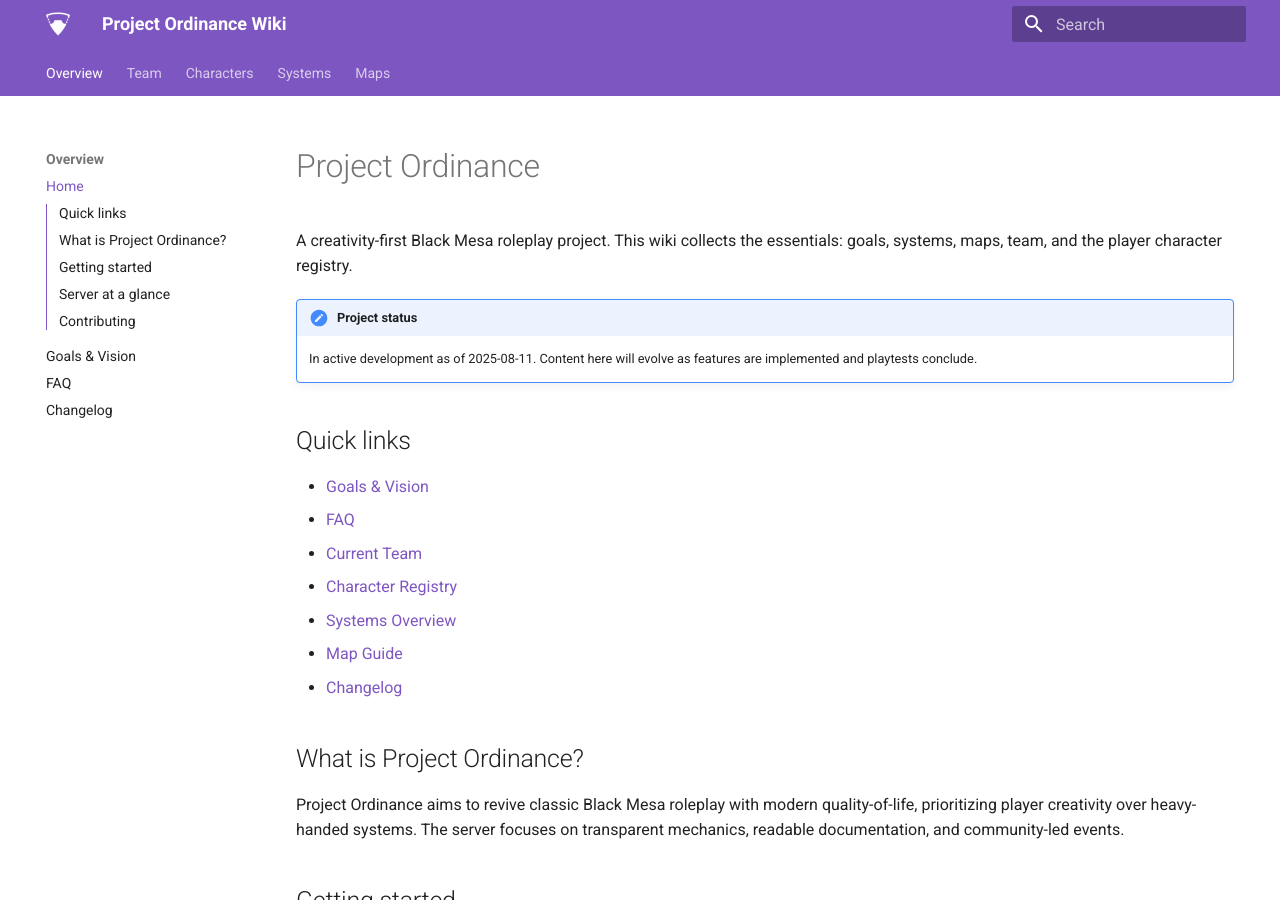
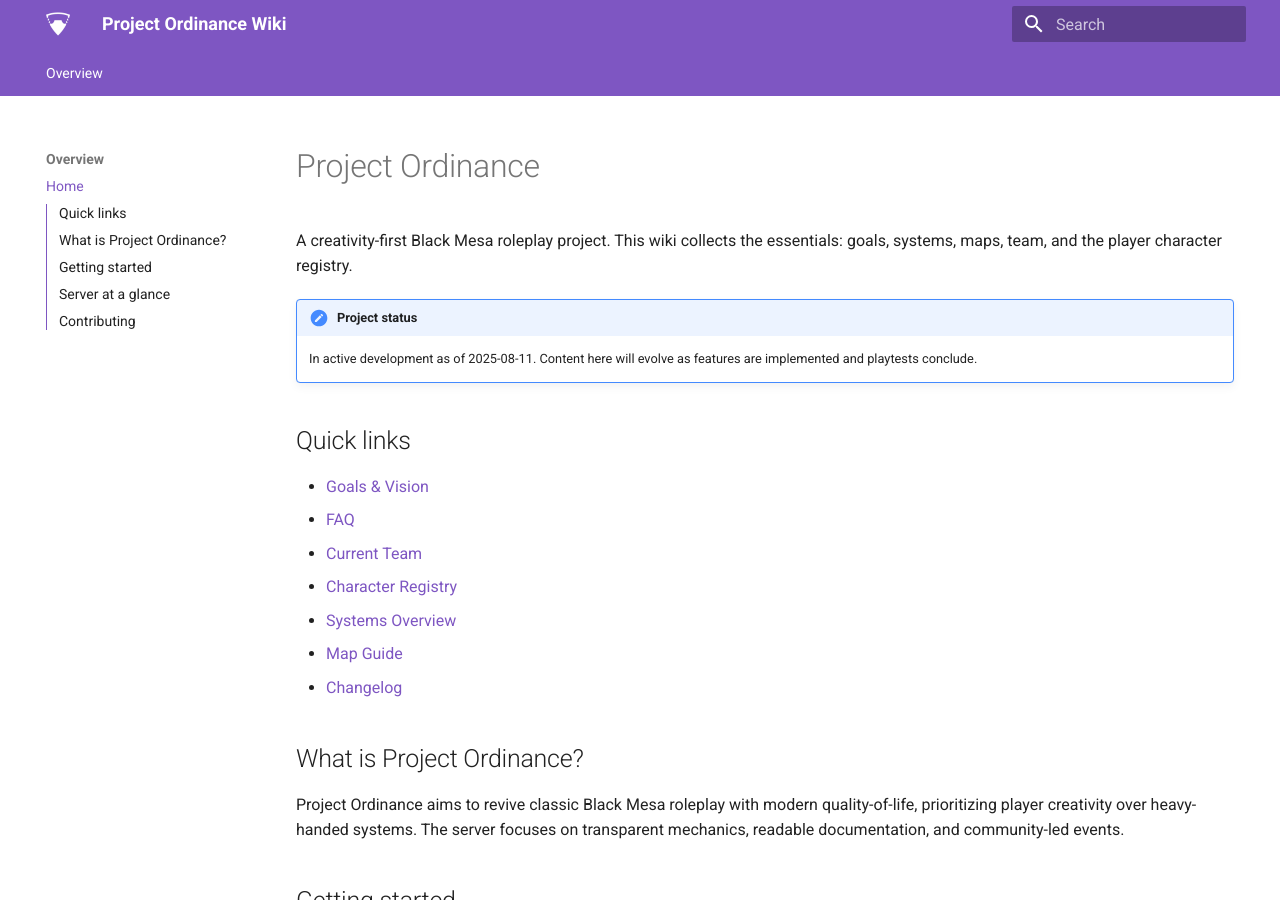
Before and after one commit to Project-Ordinance/website-wiki, an MkDocs documentation site: the page built from docs/index.md, in a window 1280 px wide and 900 px high. Built offline with MkDocs 1.6.1 and Material for MkDocs 9.7.7, drawn with Linux system fonts in a browser that asks for light colours.

Commit message:
Update mkdocs.yml

```diff
--- a/mkdocs.yml
+++ b/mkdocs.yml
@@ -59,14 +59,3 @@ markdown_extensions:
 nav:
   - Overview:
     - Home: index.md
-    - Goals & Vision: about/vision.md
-    - FAQ: about/faq.md
-    - Changelog: changelog.md
-  - Team:
-    - Current Team: team/index.md
-  - Characters:
-    - Registry: characters/index.md
-  - Systems:
-    - Systems Overview: systems/index.md
-  - Maps:
-    - Map Guide: maps/index.md
```
